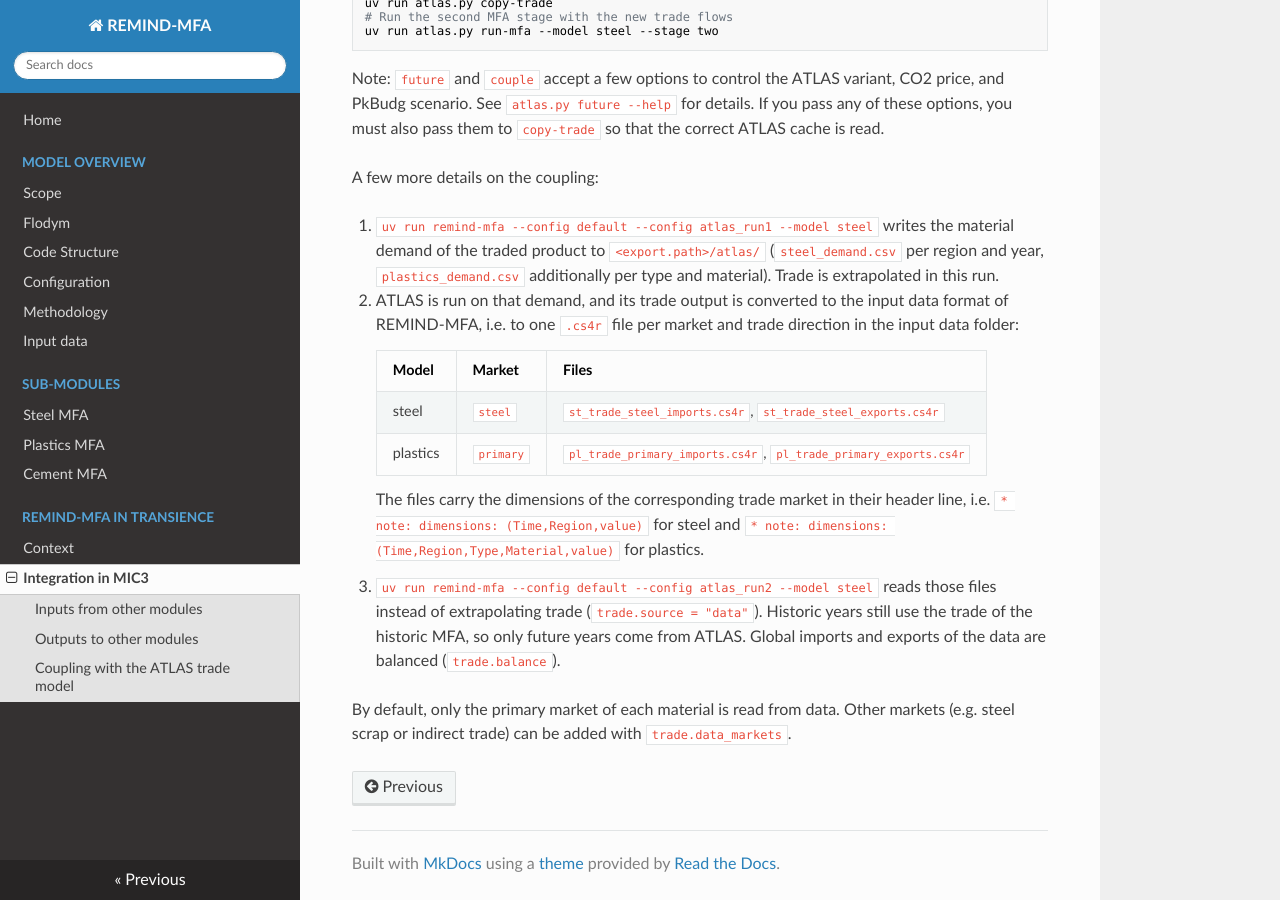
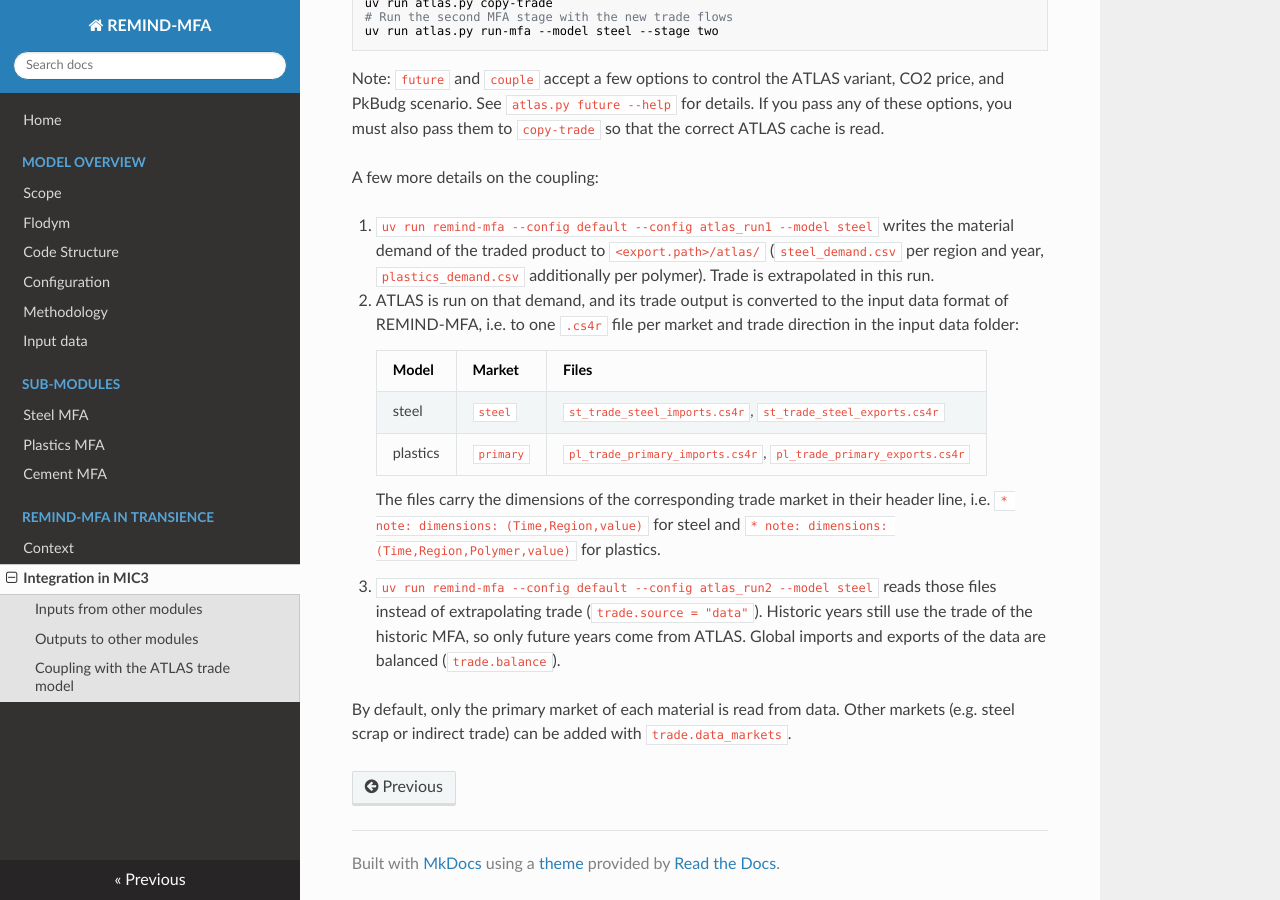
Before and after one commit to pik-piam/remind-mfa, an MkDocs documentation site: the page built from docs/mic3_integration.md, in a window 1280 px wide and 900 px high, scrolled down 1874 px. Built offline with MkDocs 1.6.1, drawn with Linux system fonts in a browser that asks for light colours; nearby versions of some CDN libraries.

```diff
--- a/docs/mic3_integration.md
+++ b/docs/mic3_integration.md
@@ -60,7 +60,7 @@
 
 1. `uv run remind-mfa --config default --config atlas_run1 --model steel` writes the material
    demand of the traded product to `<export.path>/atlas/` (`steel_demand.csv` per region and year,
-   `plastics_demand.csv` additionally per type and material). Trade is extrapolated in this run.
+   `plastics_demand.csv` additionally per polymer). Trade is extrapolated in this run.
 2. ATLAS is run on that demand, and its trade output is converted to the input data format of
    REMIND-MFA, i.e. to one `.cs4r` file per market and trade direction in the input data folder:
 
@@ -71,7 +71,7 @@
 
     The files carry the dimensions of the corresponding trade market in their header line, i.e.
     `* note: dimensions: (Time,Region,value)` for steel and
-    `* note: dimensions: (Time,Region,Type,Material,value)` for plastics.
+    `* note: dimensions: (Time,Region,Polymer,value)` for plastics.
 
 3. `uv run remind-mfa --config default --config atlas_run2 --model steel` reads those files
    instead of extrapolating trade (`trade.source = "data"`). Historic years still use the trade of
```
Also changed, not shown: 1 other file.
